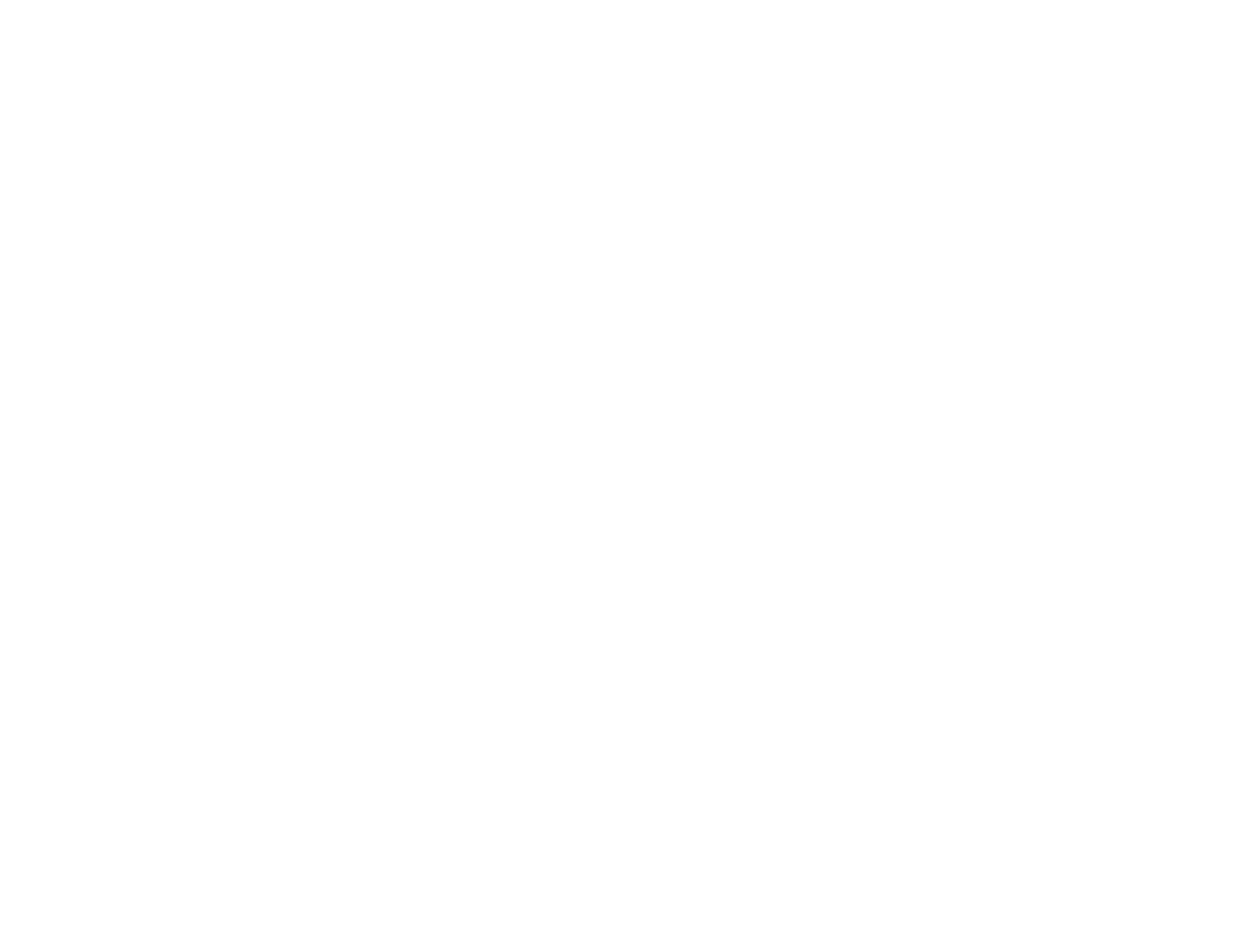
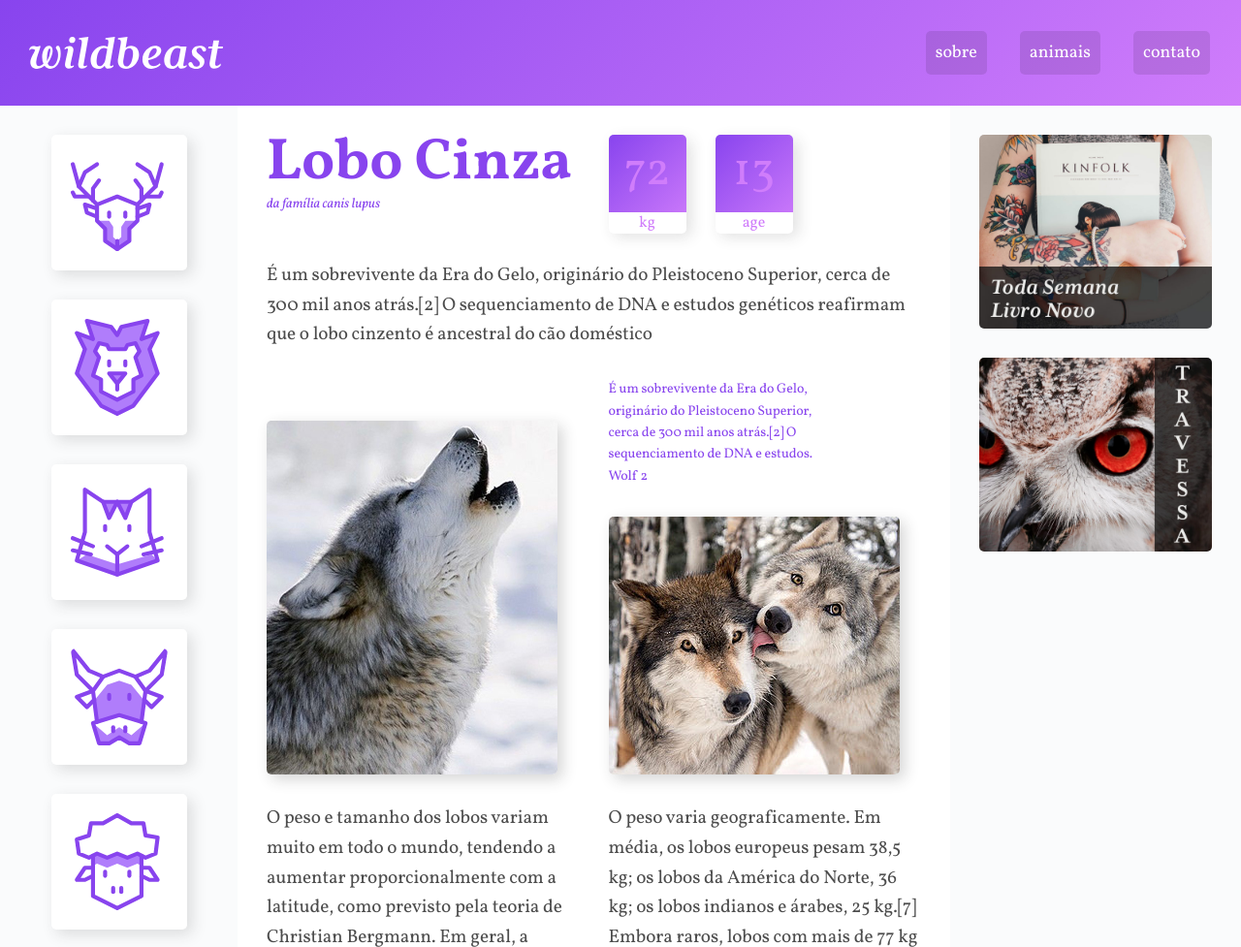
Before and after one commit to EdineiPinho/WildBeast, a plain HTML site: page index.html in a window 1280 px wide. Shown: the top 977 px of the page at 97% size. Before the commit the page ends 800 px from the top, so only its background shows below. Drawn offline with Linux system fonts and the light colour scheme.

Commit message:
trabalhando no responsivo

```diff
--- /dev/null
+++ b/css/style.css
@@ -0,0 +1,281 @@
+/* Reset */
+
+body,
+p,
+h1,
+ul,
+li,
+blockquote {
+  padding: 0px;
+  margin: 0px;
+}
+
+li {
+  list-style: none;
+}
+
+a {
+  text-decoration: none;
+}
+
+body {
+  font-family: "Vollkorn", Georgia, serif;
+}
+
+img {
+  display: block;
+  max-width: 100%;
+  border-radius: 5px;
+}
+
+/* Grid Geral */
+
+.estrutura {
+  display: grid;
+  grid-template-columns: minmax(160px, 1fr) 3fr 300px;
+  grid-template-areas:
+    "header header header"
+    "sidenav content anuncios"
+    "footer footer footer";
+}
+
+@media (max-width: 1200px) {
+  .estrutura {
+    grid-template-areas:
+    "header header header"
+    "sidenav content content"
+    "sidenav anuncios anuncios"
+    "footer footer footer"
+    ;
+  }
+}
+
+@media (max-width: 760px) {
+  .estrutura {
+    grid-template-columns: 100%;
+    grid-template-areas:
+    "header"
+    "sidenav"
+    "content"
+    "anuncios"
+    "footer"
+    ;
+  }
+}
+
+/* HEADER */
+
+.header {
+  grid-area: header;
+  background: linear-gradient(135deg, #8844ee, #d07dfb);
+  padding: 30px;
+  display: grid;
+  grid-template-columns: 1fr auto;
+  align-items: center;
+}
+
+.logo {
+  max-width: 200px;
+}
+
+.header nav ul {
+  display: flex;
+  flex-wrap: wrap;
+  gap: 30px;
+}
+
+.header nav a {
+  display: block;
+  padding: 10px;
+  margin: 2px;
+  color: white;
+  font-size: 1.125em;
+  background: rgba(0, 0, 0, 0.1);
+  border-radius: 5px;
+  transition: 0.1s ease-out;
+}
+
+.header nav a:hover {
+  background: rgba(0, 0, 0, 0.3);
+  box-shadow: 5px 5px 15px 0px rgba(44, 44, 44, 0.15);
+  padding: 12px;
+  margin: 0;
+}
+
+/* SIDENAV */
+
+.sidenav {
+  grid-area: sidenav;
+  background: #fafbfc;
+  padding: 30px;
+}
+
+.sidenav li a {
+  display: block;
+  min-width: 60px;
+  max-width: 100px;
+  margin: 0 auto 30px auto;
+  background-color: white;
+  padding: 20px;
+  border-radius: 5px;
+  box-shadow: 5px 5px 15px 0px rgba(44, 44, 44, 0.15);
+  transition: 0.1s ease-out;
+}
+
+.sidenav li a:hover {
+  background: #b07dfb;
+}
+
+/* CONTENT */
+
+.content {
+  grid-area: content;
+  max-width: 900px;
+  margin: 0 auto;
+  padding: 30px;
+  display: grid;
+  grid-template-columns: 1fr 1fr;
+  gap: 30px;
+}
+
+.content img {
+  box-shadow: 5px 5px 15px 0 rgba(44,44,44,.2);
+}
+
+.col-wide {
+  grid-column: 1/-1;
+}
+
+.row-wide {
+  grid-row: span 2;
+  align-self: end;
+}
+
+.item-2 {
+  align-self: end;
+}
+
+/* ESTILOS CONTENT */
+
+p {
+  font-size: 1.2em;
+  line-height: 1.6;
+  letter-spacing: -0.005em;
+  color: rgba(0,0,0,.7);
+}
+
+.informacoes p + p {
+  margin-top: 30px;
+}
+
+/* TÍTULOS */
+
+.titulo {
+  color: #8844ee;
+}
+
+.titulo h1 {
+  font-size: 3.75em;
+  line-height: 1;
+  font-weight: 700;
+}
+
+.titulo span {
+  font-size: 0.875em;
+  font-style: italic;
+}
+
+/* CARACTERÍSTICAS */
+
+.caracteristicas {
+  display: flex;
+  align-items: start;
+  gap: 30px;
+}
+
+.caracteristicas > div {
+  width: 80px;
+  text-align: center;
+  background: linear-gradient(135deg, #8844ee, #d07dfb);
+  border-radius: 5px;
+  box-shadow: 5px 5px 15px 0px rgba(44, 44, 44, 0.15);
+  position: relative;
+}
+
+.caracteristicas span {
+  display: block;
+  color: #d07dfb;
+}
+
+.numero {
+  color: #d07dfb;
+  font-size: 3em;
+  line-height: 1;
+  margin: 10px auto;
+  padding: 5px 0;
+}
+
+.rotulo {
+  background: white;
+  border-radius: 0 0 5px 5px;
+  position: relative;
+  top: 2px;
+}
+
+.destaque {
+  font-size: 0.875em;
+  color: #8844ee;
+  max-width: 16em;
+}
+
+.citacao, .atributos {
+  background: linear-gradient(135deg, #8844ee, #d07dfb);
+  padding: 30px;
+  border-radius: 5px;
+  box-shadow: 5px 5px 15px 0 rgba(44,44,44,.2);
+  color: white;
+  align-self: start;
+}
+
+.citacao p {
+  color: white;
+  font-size: 1.5em;
+  font-style: italic;
+  text-align: center;
+  max-width: 500px;
+  margin: 0 auto;
+}
+
+.atributos li {
+  font-family: Courier, monospace;
+  font-size: 1.125em;
+  padding: 15px;
+}
+
+.atributos li + li {
+  border-top: 1px solid #d07dfb;
+}
+
+/* ANÚNCIOS */
+
+.anuncios {
+  grid-area: anuncios;
+  background: #fafbfc;
+  display: grid;
+  align-content: start;
+  padding: 30px;
+  gap: 30px;
+}
+
+/* FOOTER */
+
+.footer {
+  grid-area: footer;
+  background: linear-gradient(135deg, #8844ee, #d07dfb);
+}
+
+.footer p {
+  color: white;
+  text-align: center;
+  padding: 30px;
+}
--- a/index.html
+++ b/index.html
@@ -5,11 +5,107 @@
   <meta charset="UTF-8">
   <meta http-equiv="X-UA-Compatible" content="IE=edge">
   <meta name="viewport" content="width=device-width, initial-scale=1.0">
+  <meta name="keywords" content="HTML, CSS, JavaScript, Grid">
+  <meta name="description" content="Treinamento básico de Grid Layout">
+
+  <meta name="author" content="Edinei Pinho">
+  <link rel="preconnect" href="https://fonts.googleapis.com">
+  <link rel="preconnect" href="https://fonts.gstatic.com" crossorigin>
+  <link href="https://fonts.googleapis.com/css2?family=Vollkorn:ital,wght@0,400;0,700;1,400&display=swap" rel="stylesheet">
+  <link rel="stylesheet" href="./css/style.css" type="text/css">
   <title>WildBeast</title>
+  <link rel="icon" type="image/svg+xml" href="./favicon.svg">
+  <!-- <base href="https://edineipinho.github.io/" target="_blank"> -->
 </head>
 
 <body>
+  <div class="estrutura">
+    <header class="header">
+      <a href="#" class="logo"><img src="./img/wildbeast.svg" alt="WildBeast Logo" /></a>
+      <nav class="nav">
+        <ul class="nav-ul">
+          <li><a href="#">sobre</a></li>
+          <li><a href="#">animais</a></li>
+          <li><a href="#">contato</a></li>
+        </ul>
+      </nav>
+    </header>
+    <nav class="sidenav">
+      <ul>
+        <li><a href="#"><img src="./img/icones/cervo.svg" alt="Cervo"></a></li>
+        <li><a href="#"><img src="./img/icones/leao.svg" alt="Leão"></a></li>
+        <li><a href="#"><img src="./img/icones/gato.svg" alt="Gato"></a></li>
+        <li><a href="#"><img src="./img/icones/vaca.svg" alt="Vaca"></a></li>
+        <li><a href="#"><img src="./img/icones/ovelha.svg" alt="Ovelha"></a></li>
+        <li><a href="#"><img src="./img/icones/abelha.svg" alt="Abelha"></a></li>
+      </ul>
+    </nav>
+    <main class="content">
+      <div class="titulo">
+        <h1>Lobo Cinza</h1>
+        <span>da família canis lupus</span>
+      </div>
+      <div class="caracteristicas">
+        <div>
+          <span class="numero">72</span>
+          <span class="rotulo">kg</span>
+        </div>
+        <div>
+          <span class="numero">13</span>
+          <span class="rotulo">age</span>
+        </div>
+      </div>
+      <p class="col-wide">É um sobrevivente da Era do Gelo, originário do Pleistoceno Superior, cerca de 300 mil anos atrás.[2] O sequenciamento de DNA e estudos genéticos reafirmam que o lobo cinzento é ancestral do cão doméstico</p>
 
+      <img class="row-wide" src="/img/wolf1.jpg" alt="Lobo uivando">
+
+      <p class="destaque">É um sobrevivente da Era do Gelo, originário do Pleistoceno Superior, cerca de 300 mil anos atrás.[2] O sequenciamento de DNA e estudos.
+        Wolf 2</p>
+
+      <img class="item-2" src="/img/wolf2.jpg" alt="Lobos trocando carícias">
+
+      <p>O peso e tamanho dos lobos variam muito em todo o mundo, tendendo a aumentar proporcionalmente com a latitude, como previsto pela teoria de Christian Bergmann. Em geral, a altura, medida a partir dos ombros, varia de 60 a 95 centímetros.</p>
+
+      <p>O peso varia geograficamente. Em média, os lobos europeus pesam 38,5 kg; os lobos da América do Norte, 36 kg; os lobos indianos e árabes, 25 kg.[7] Embora raros, lobos com mais de 77 kg foram encontrados no Alasca, Canadá,[8] e na antiga União Soviética.</p>
+
+      <blockquote class="citacao col-wide">
+        <p>“Há algo no uivar do lobo que tira um homem do aqui e agora e o transporta para uma floresta da mente.”</p>
+      </blockquote>
+
+      <ul class="atributos">
+        <li>Surgiu: 12.000 anos</li>
+        <li>Tipo: Mamífero</li>
+        <li>Idade Média: 13 anos</li>
+        <li>Macho adulto: 80kg</li>
+        <li>Fêmea adulta: 55kg</li>
+        <li>Família: Lupus</li>
+      </ul>
+
+      <div class="informacoes">
+
+        <p>É um sobrevivente da Era do Gelo, originário do Pleistoceno Superior, cerca de 300 mil anos atrás.[2] O sequenciamento de DNA e estudos genéticos reafirmam que o lobo cinzento é ancestral do cão doméstico.</p>
+
+        <p>É um sobrevivente da Era do Gelo, originário do Pleistoceno Superior, cerca de 300 mil anos atrás.[2] O sequenciamento de DNA e estudos genéticos reafirmam que o lobo cinzento é ancestral do cão doméstico.</p>
+
+      </div>
+
+      <img class="col-wide" src="/img/wolf3.jpg" alt="Matilha brigando">
+    </main>
+
+    <aside class="anuncios">
+      <div class="anuncio-item"><img src="/img/anuncio-1.jpg" alt="Menina tatuada com livro na mão"></div>
+      <div class="anuncio-item"><img src="/img/anuncio-2.jpg" alt="Coruja travessa"></div>
+    </aside>
+
+    <footer class="footer">
+      <p>Origamid © 2012 - 2017. Alguns direitos reservados.</p>
+    </footer>
+
+
+  </div>
+  <script src="/js/script.js">
+
+  </script>
 </body>
 
 </html>
```
Also changed, not shown: img/favicon.svg (added), js/script.js (added).
